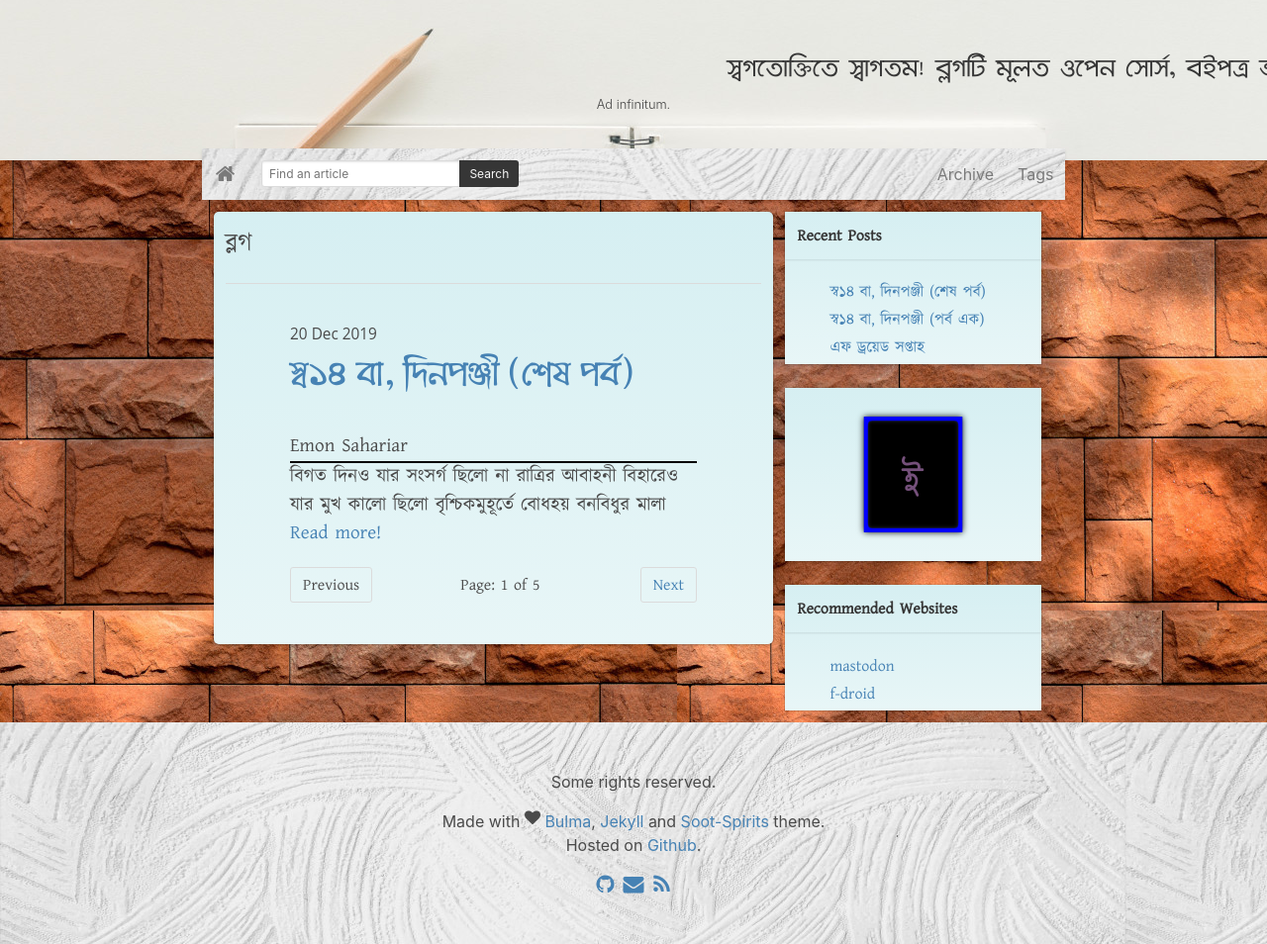
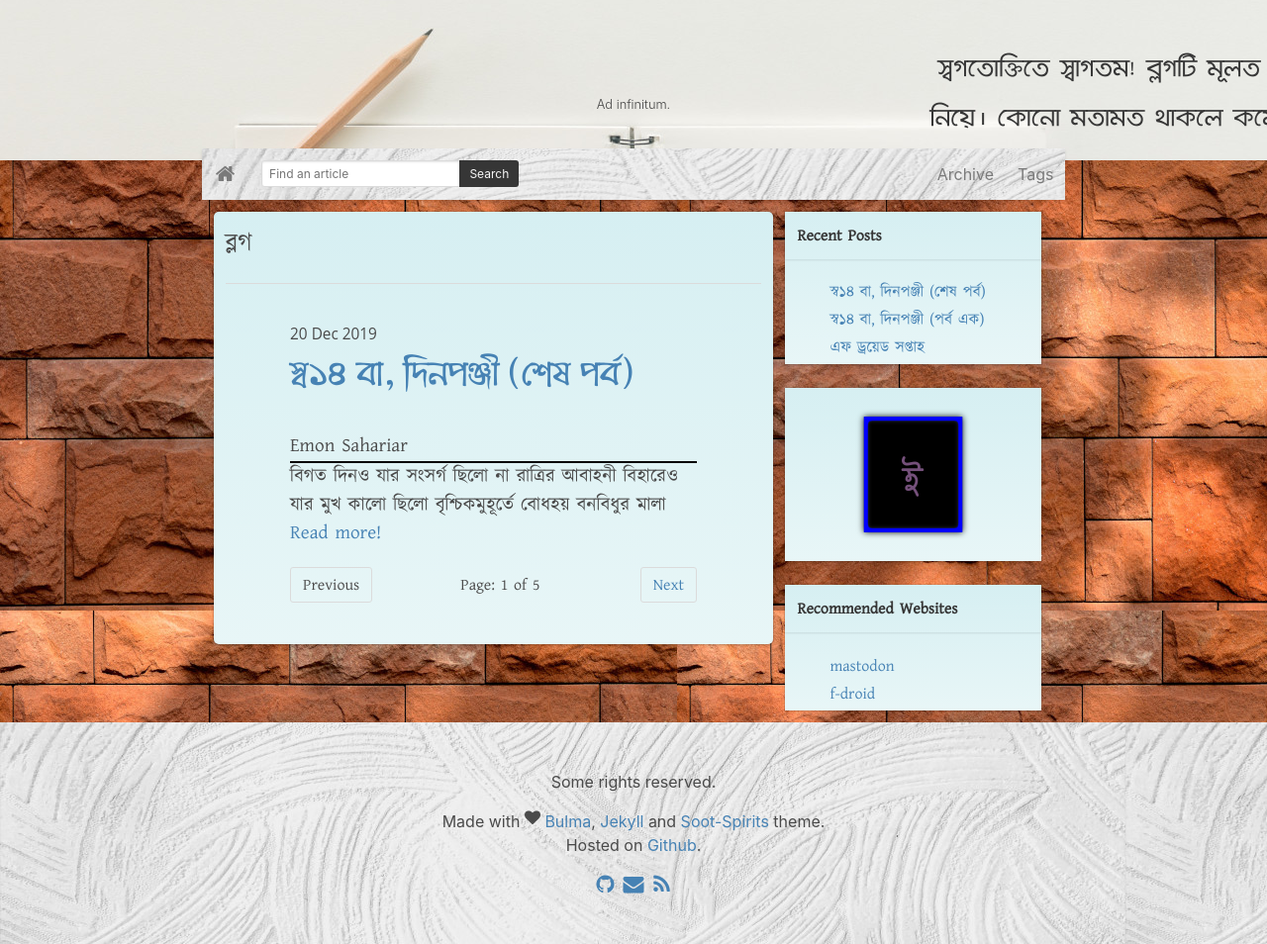
Before and after one commit to Emonshr/emonshr.github.io, a Jekyll site: the page built from index.html, in a window 1280 px wide. Shown: the whole page at 99% size. Built offline with Jekyll 4.4.1, drawn with Linux system fonts in a browser that asks for light colours; the list of posts is cut into pages by our own code; comment, search, counter and statistics services are not loaded.

Commit message:
optimizing and stripping_2

```diff
--- a/assets/css/custom.css
+++ b/assets/css/custom.css
@@ -225,7 +225,8 @@ h1, h2, h3, h4, h5, h6 {
  height: 50px;
  /*overflow: hidden;*/
  /*position: relative;*/
- white-space: nowrap; /*To terminate the text losing effect*/
+ /*white-space: nowrap;*/ /*To terminate the text losing effect*/
+ text-wrap: balance;
  font-size: 0.9em;
  font-family: LalSabuj;
 
```
